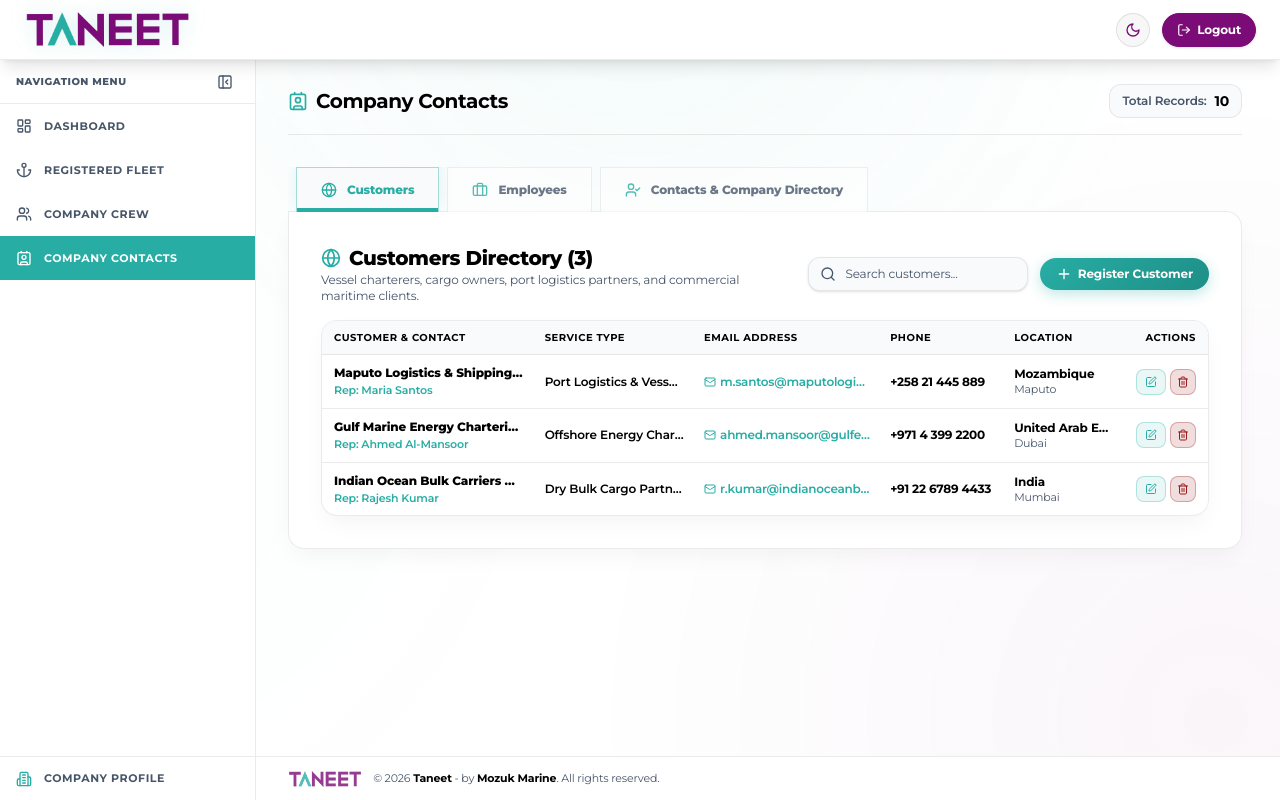
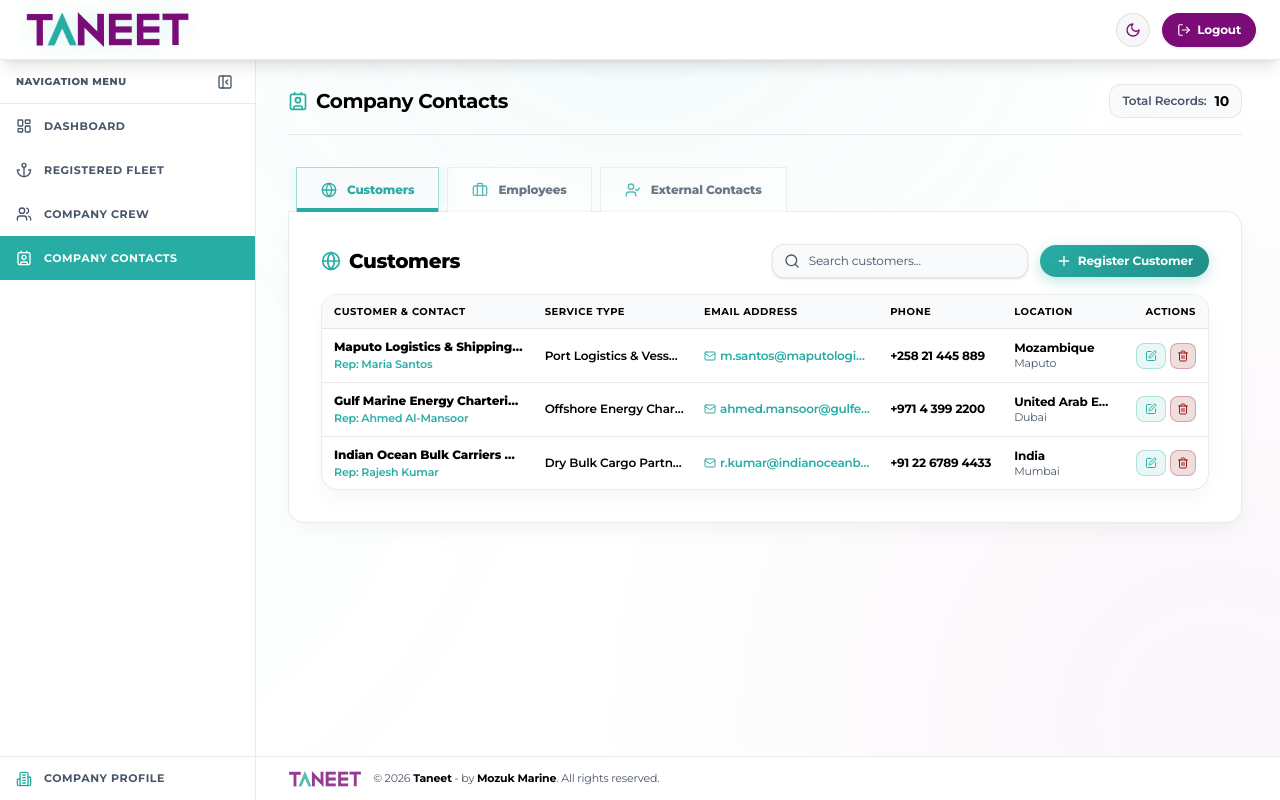
Before and after one commit to Drakhtar359/app-mozuk-marine, a React (Vite) app: page / in a window 1280 px wide. Both pictures are taken after a click on the button "COMPANY CONTACTS". Built offline with nearby package versions, Linux system fonts and the light colour scheme.

Commit message:
Update tabs naming to Customers, Employees, External Contacts, remove counters and descriptions

```diff
--- a/src/components/CompanyContactsPage.tsx
+++ b/src/components/CompanyContactsPage.tsx
@@ -474,7 +474,7 @@ export const CompanyContactsPage: React.FC<CompanyContactsPageProps> = ({
             <span>Employees</span>
           </button>
 
-          {/* Tab 3: Contacts & Company Directory */}
+          {/* Tab 3: External Contacts */}
           <button
             onClick={() => setActiveTab('contacts')}
             className={`relative px-5 sm:px-6 py-3.5 rounded-none font-extrabold text-xs transition-all duration-200 flex items-center gap-2.5 border border-b-0 whitespace-nowrap shrink-0 cursor-pointer ${
@@ -490,7 +490,7 @@ export const CompanyContactsPage: React.FC<CompanyContactsPageProps> = ({
               />
             )}
             <UserCheck className="w-4 h-4 text-[#28ada4]" />
-            <span>Contacts & Company Directory</span>
+            <span>External Contacts</span>
           </button>
         </div>
 
@@ -503,11 +503,8 @@ export const CompanyContactsPage: React.FC<CompanyContactsPageProps> = ({
                 <div>
                   <h3 className="font-['Montserrat',sans-serif] font-extrabold text-xl text-[var(--text-main)] flex items-center gap-2">
                     <Globe className="w-5 h-5 text-[#28ada4]" />
-                    Customers Directory ({filteredCustomers.length})
+                    Customers
                   </h3>
-                  <p className="text-xs text-[var(--text-muted)]">
-                    Vessel charterers, cargo owners, port logistics partners, and commercial maritime clients.
-                  </p>
                 </div>
 
                 <div className="flex flex-col sm:flex-row items-stretch sm:items-center gap-3 w-full sm:w-auto">
@@ -632,11 +629,8 @@ export const CompanyContactsPage: React.FC<CompanyContactsPageProps> = ({
                 <div>
                   <h3 className="font-['Montserrat',sans-serif] font-extrabold text-xl text-[var(--text-main)] flex items-center gap-2">
                     <Briefcase className="w-5 h-5 text-[#28ada4]" />
-                    Employees ({employeesList.length})
+                    Employees
                   </h3>
-                  <p className="text-xs text-[var(--text-muted)]">
-                    Shore-based corporate personnel, superintendents, operations leads, and company staff.
-                  </p>
                 </div>
 
                 <motion.button
@@ -745,18 +739,15 @@ export const CompanyContactsPage: React.FC<CompanyContactsPageProps> = ({
             </div>
           )}
 
-          {/* TAB 3: CONTACTS & COMPANY DIRECTORY */}
+          {/* TAB 3: EXTERNAL CONTACTS */}
           {activeTab === 'contacts' && (
             <div className="space-y-4">
               <div className="flex flex-col sm:flex-row sm:items-center justify-between gap-3">
                 <div>
                   <h3 className="font-['Montserrat',sans-serif] font-extrabold text-xl text-[var(--text-main)] flex items-center gap-2">
                     <UserCheck className="w-5 h-5 text-[#28ada4]" />
-                    Contacts & Company Directory ({filteredContactPeople.length})
+                    External Contacts
                   </h3>
-                  <p className="text-xs text-[var(--text-muted)]">
-                    Authorized company representatives, DPAs, technical superintendents, and crewing directors.
-                  </p>
                 </div>
 
                 <div className="flex flex-col sm:flex-row items-stretch sm:items-center gap-3 w-full sm:w-auto">
@@ -801,8 +792,8 @@ export const CompanyContactsPage: React.FC<CompanyContactsPageProps> = ({
                           <td colSpan={6} className="py-10 text-center text-[var(--text-muted)]">
                             <UserCheck className="w-8 h-8 mx-auto mb-2 opacity-50 text-[var(--text-dim)]" />
                             {contactPeopleList.length === 0
-                              ? 'No internal contacts listed. Click "+ Register Contact" to add team members.'
-                              : 'No internal contacts match your search query.'}
+                              ? 'No external contacts listed. Click "+ Register Contact" to add contacts.'
+                              : 'No external contacts match your search query.'}
                           </td>
                         </tr>
                       ) : (
@@ -1260,10 +1251,10 @@ export const CompanyContactsPage: React.FC<CompanyContactsPageProps> = ({
                   </div>
                   <div>
                     <h3 className="font-['Montserrat',sans-serif] font-extrabold text-base text-[var(--text-main)]">
-                      {editingContactId ? 'Edit Directory Contact' : 'Register Directory Contact'}
+                      {editingContactId ? 'Edit External Contact' : 'Register External Contact'}
                     </h3>
                     <p className="text-xs text-[var(--text-muted)]">
-                      Add designated person ashore, superintendent, or management representative.
+                      Add designated person ashore, superintendent, or partner representative.
                     </p>
                   </div>
                 </div>
```
